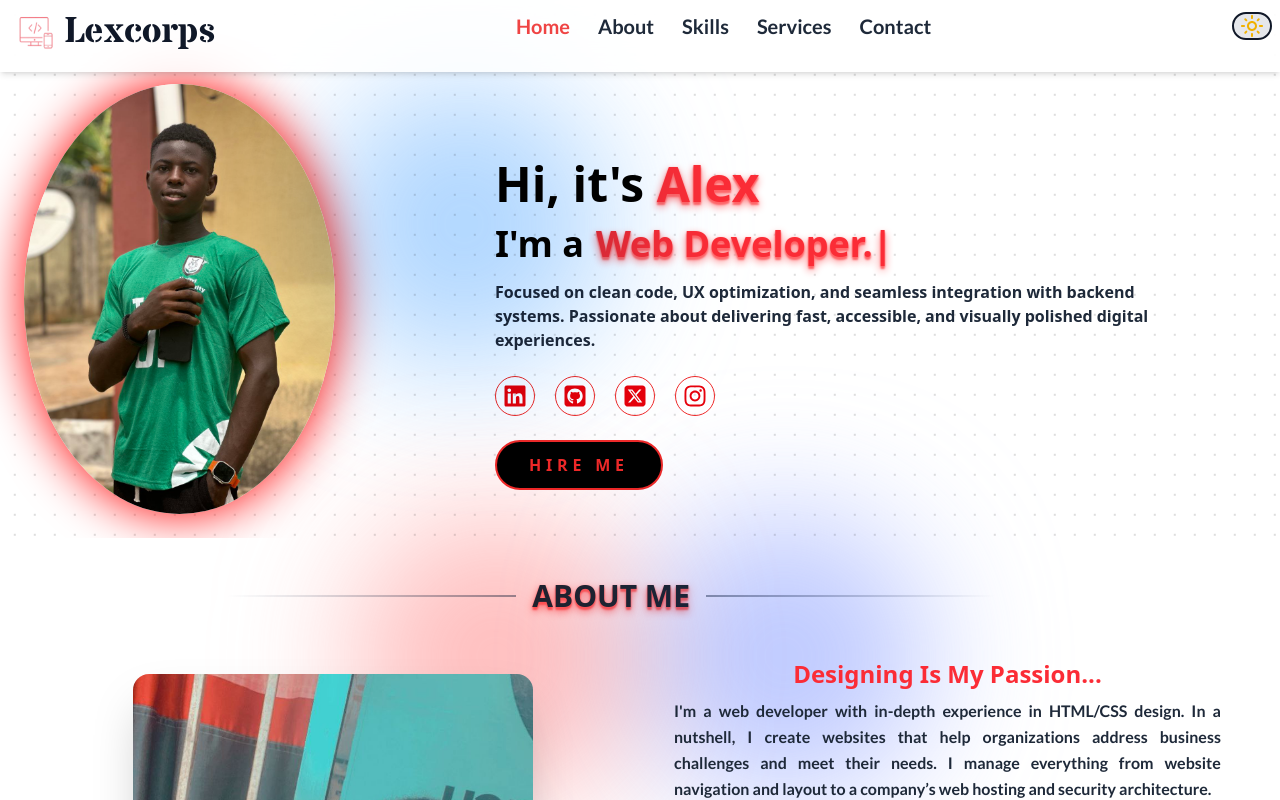
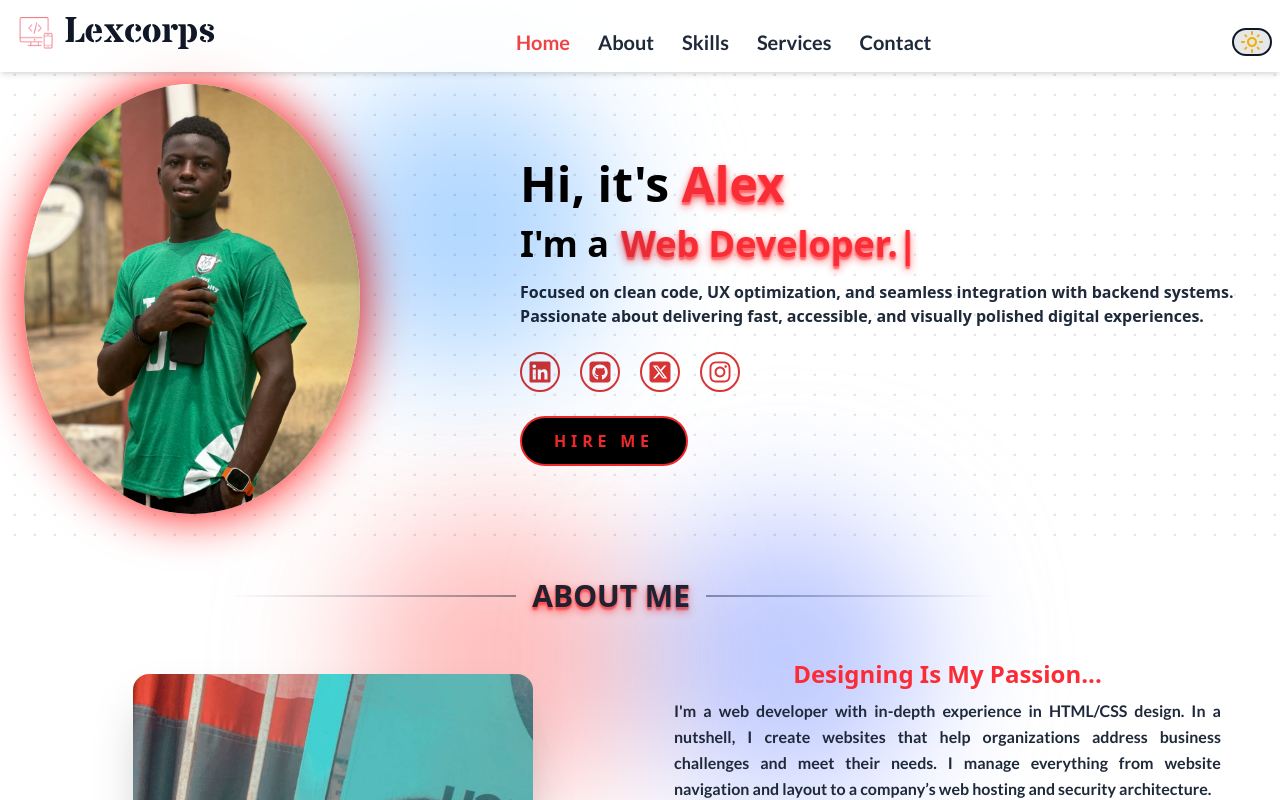
Before and after one commit to Lexcorps-35/React-Portfolio, a React (Vite) app: page / in a window 1280 px wide. Shown: the top 800 px of the page. Built offline with nearby package versions, Linux system fonts and the light colour scheme.

Commit message:
finishing responsiveness and adding finishing touches

```diff
--- a/src/components/Footer.jsx
+++ b/src/components/Footer.jsx
@@ -1,47 +1,41 @@
-import React from "react";
+import React from 'react'
 import { FaArrowCircleUp } from "react-icons/fa";
 
 const Footer = () => {
     const scrollToTop = () => {
         window.scrollTo({
-      top: 0,
-      behavior: "smooth",
+            top: 0, behavior:
+                "smooth"
         });
     };
   return (
       <div>
-      <footer class="bg-gradient-to-b from-white to-blue-200 dark:bg-gray-900 dark:text-white py-6 px-4 mt-10">
+          <footer class="bg-gradient-to-b from-white to-blue-200 dark:from-gray-900 dark:to-gray-900 text-black dark:text-white py-6 px-4 mt-10">
 <div class="max-w-7xl mx-auto flex flex-col md:flex-row items-center justify-between text-center md:text-left gap-4">
-          <a href="#">
-            {" "}
-            <div class="flex items-center">
+
+
+   <a href="#"> <div class="flex items-center">
       <img src="/my-logo.png" alt="Lexcorps Logo" class="h-16" />
       <span class="text-4xl font-bold ty">Lexcorps</span>
-            </div>
-          </a>
+    </div></a>
+
 
     <div class="text-xl font-bold">
-            &copy; 2025{" "}
-            <a href="#" class="hover:underline text-red-400 font-medium">
-              LEXCORPS
-            </a>
-            . All rights reserved.
-            <div class="text-xs text-gray-400 mt-1">
-              Crafted with 💼 passion & precision.
-            </div>
+      &copy; 2025 <a href="#" class="hover:underline text-red-400 font-medium">LEXCORPS</a>. All rights reserved.
+      <div class="text-xs text-gray-400 mt-1">Crafted with 💼 passion & precision.</div>
     </div>
 
-          <button
-            onClick={scrollToTop}
-            aria-label="Back to Top"
-            class="text-red-600 hover:text-gray-400 transition hover:shadow-2xl"
-          >
-            <FaArrowCircleUp className="size-10" />
+
+                  <button onClick={scrollToTop}
+                  aria-label='Back to Top'    class="text-red-600 hover:text-gray-400 transition hover:shadow-2xl">
+      <FaArrowCircleUp className='size-10'/>
     </button>
+
   </div>
 </footer>
+
     </div>
-  );
-};
+  )
+}
 
-export default Footer;
+export default Footer
--- a/src/components/Home.jsx
+++ b/src/components/Home.jsx
@@ -7,10 +7,10 @@ import TypeWriter from "./TypeWriter";
 const Home = () => {
   return (
     <div
-      className=" flex px-6 animate-bg bg-white bg-[radial-gradient(#00000022_1px,_transparent_1px)] bg-[size:20px_20px] dark:bg-black dark:bg-[radial-gradient(#ffffff33_1px,_#00091d_1px)] dark:bg-[size:20px_20px] overflow-x-hidden w-full"
+      className=" flex px-6 animate-bg bg-white bg-[radial-gradient(#00000022_1px,_transparent_1px)] bg-[size:20px_20px] dark:bg-black dark:bg-[radial-gradient(#ffffff33_1px,_#00091d_1px)] dark:bg-[size:20px_20px] w-full"
       id="Home"
     >
-      <div className="flex flex-col md:flex-row md:items-start justify-between max-w-6xl w-full">
+      <div className="flex flex-col md:flex-row md:items-start justify-between  w-full">
         {/* Profile Image */}
         <div
           className="md:w-[40rem] md:h-[430px] w-[20rem] rounded-[70%] overflow-hidden shadow-[0_0_50px_#ff0000] mt-21 md:mb-6
@@ -49,18 +49,38 @@ const Home = () => {
           </p>
 
           {/* Social Icons */}
-          <div className="flex justify-center md:justify-start mt-6 social-icons gap-5 ">
-            <a href="https://www.linkedin.com/in/ene-alexander-847b9033a/">
-              <FaLinkedin className="size-6 text-red-600 hover:text-black " />
+          <div className="flex justify-center md:justify-start mt-6 gap-5">
+            <a
+              href="https://www.linkedin.com/in/ene-alexander-847b9033a/"
+              target="_blank"
+              rel="noopener noreferrer"
+              className="text-[#db3434] inline-flex justify-center items-center w-10 h-10 border-2 border-[#db3434] text-[2rem] rounded-full transition-transform  duration-300 ease-in-out hover:bg-[#ef2929] hover:text-black hover:scale-[1.3] hover:-translate-y-[5px] hover:shadow-[0_0_25px_#ef2929]"
+            >
+              <FaLinkedin className="size-6" />
             </a>
-            <a href="https://github.com/Lexcorps-35">
-              <FaSquareGithub className="size-6 text-red-600 hover:text-black " />
+            <a
+              href="https://github.com/Lexcorps-35"
+              target="_blank"
+              rel="noopener noreferrer"
+              className="text-[#db3434] inline-flex justify-center items-center w-10 h-10 border-2 border-[#db3434] text-[2rem] rounded-full transition-transform  duration-300 ease-in-out hover:bg-[#ef2929] hover:text-black hover:scale-[1.3] hover:-translate-y-[5px] hover:shadow-[0_0_25px_#ef2929]"
+            >
+              <FaSquareGithub className="size-6" />
             </a>
-            <a href="https://x.com/ENE589648356793?t=QzOgyuf0y4UG5Dn9Fk19SA&s=09">
-              <FaSquareXTwitter className="size-6 text-red-600 hover:text-black " />
+            <a
+              href="https://x.com/ENE589648356793?t=QzOgyuf0y4UG5Dn9Fk19SA&s=09"
+              target="_blank"
+              rel="noopener noreferrer"
+              className="text-[#db3434] inline-flex justify-center items-center w-10 h-10 border-2 border-[#db3434] text-[2rem] rounded-full transition-transform  duration-300 ease-in-out hover:bg-[#ef2929] hover:text-black hover:scale-[1.3] hover:-translate-y-[5px] hover:shadow-[0_0_25px_#ef2929]"
+            >
+              <FaSquareXTwitter className="size-6" />
             </a>
-            <a href="https://www.instagram.com/enealex3219?igsh=YzljYTk1ODg3Zg==">
-              <FaInstagram className="size-6 text-red-600 hover:text-black " />
+            <a
+              href="https://www.instagram.com/enealex3219?igsh=YzljYTk1ODg3Zg=="
+              target="_blank"
+              rel="noopener noreferrer"
+              className="text-[#db3434] inline-flex justify-center items-center w-10 h-10 border-2 border-[#db3434] text-[2rem] rounded-full transition-transform  duration-300 ease-in-out hover:bg-[#ef2929] hover:text-black hover:scale-[1.3] hover:-translate-y-[5px] hover:shadow-[0_0_25px_#ef2929]"
+            >
+              <FaInstagram className="size-6" />
             </a>
           </div>
 
@@ -79,17 +99,17 @@ const Home = () => {
       </div>
 
       <div
-        className="absolute mt-20 left-1/4 w-72 h-72 bg-blue-300 rounded-full
+        className=" absolute mt-20 left-1/4 w-72 h-72 bg-blue-300 rounded-full
           mix-blend-multiply filter blur-3xl opacity-70 dark:opacity-30 dark:bg-blue-600"
       ></div>
 
       <div
-        className="mt-30 absolute bottom-0 left-1/2 w-72 h-72 bg-indigo-300 rounded-full
+        className=" mt-30 absolute bottom-0 left-1/5 md:left-1/2 w-72 h-72 bg-indigo-300 rounded-full
           mix-blend-multiply filter blur-3xl opacity-70 dark:opacity-30 dark:bg-indigo-600"
       ></div>
 
       <div
-        className="mt-35 absolute bottom-0 right-1/2 w-72 h-72 bg-red-300 rounded-full
+        className=" mt-35 absolute bottom-0 right-1/2 w-72 h-72 bg-red-300 rounded-full
           mix-blend-multiply filter blur-3xl opacity-70 dark:opacity-30 dark:bg-red-600"
       ></div>
     </div>
--- a/src/components/Navbar.jsx
+++ b/src/components/Navbar.jsx
@@ -69,17 +69,17 @@ const Navbar = () => {
   };
 
   return (
-    <div className="overflow-x-hiddenl">
+    <div>
       <section className=" dark:bg-black ">
         <nav
-          className="flex justify-between fixed top-0 left-0 w-full z-50 bg-white/80 dark:bg-black/60 backdrop-blur-md shadow-md"
+          className="flex items-center justify-between fixed w-full max-w-screen z-50 bg-white/80 dark:bg-black/60 backdrop-blur-md shadow-md"
           data-aos="fade-down"
         >
           <div className="flex mt-3">
             <a href="#">
               <img
                 src="/my-logo.png"
-                alt=""
+                alt="Logo Image"
                 className="w-30 h-20 -mt-5 -ml-4"
               />
             </a>
@@ -91,14 +91,15 @@ const Navbar = () => {
               <Link
                 key={nav.id}
                 to={nav.link}
-                spy={true} // watches scroll position
-                smooth={true} // smooth scroll
-                offset={-70} // offset for fixed nav
+                spy={true}
+                smooth={true}
+                offset={-70}
                 duration={500}
                 activeClass="active-link"
-                className="cursor-pointer text-gray-800 dark:text-gray-300 transition-colors hover:text-red-600"
+                className="group relative inline-block cursor-pointer text-gray-800 dark:text-gray-300 transition-colors hover:text-red-600"
               >
                 {nav.title}
+                <span className="absolute left-0 -bottom-1 w-0 h-[2px] bg-red-600 transition-all duration-300 group-hover:w-full"></span>
               </Link>
             ))}
           </div>
--- a/src/index.css
+++ b/src/index.css
@@ -9,8 +9,10 @@
     overflow-x: hidden;
   }
 }
-body{
+body {
   scroll-behavior: smooth;
+  overflow-x: hidden;
+  max-width: 100%;
 }
 
 .fry{
@@ -29,7 +31,7 @@ body{
       font-weight: 400;
       font-style: normal;
       font-variation-settings:
-        "wdth" 100;
+        "width" 100;
     }
      .try {
        font-family: "Montserrat", sans-serif;
@@ -71,25 +73,7 @@ body{
  .animate-bg {
    animation: moveBackground 10s linear infinite;
  }
- .social-icons a {
-   display: inline-flex;
-   justify-content: center;
-   align-items: center;
-   width: 2.5rem;
-   height: 2.5rem;
-   background-color: transparent;
-   border: 0.1rem solid #ef2929;
-   font-size: 2rem;
-   border-radius: 50%;
-   transition: 0.s ease;
- }
 
- .social-icons a:hover {
-   color: black;
-   transform: scale(1.3) translateY(-5px);
-   background-color: #ef2929;
-   box-shadow: 0 0 25 #ef2929;
- }
  .active-link {
    color: #ef4444 !important;
  }
```
Lines whose indentation alone changed are shown as unchanged.
